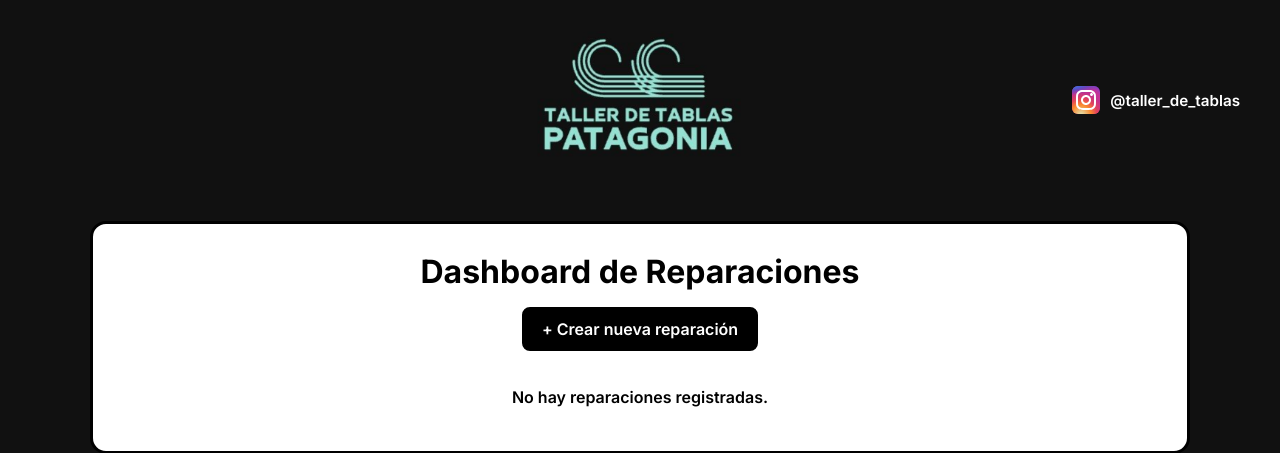
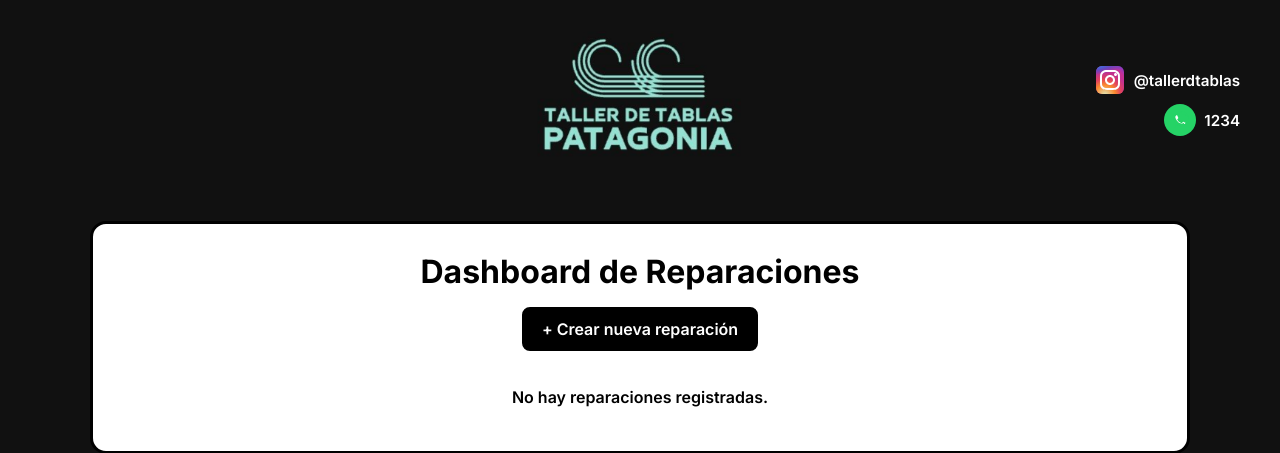
Before and after one commit to lolaliaga/Taller_de_Tablas, a Django app: page / in a window 1280 px wide. Shown: the top 453 px of the page. Run offline with Django 5.2, Linux system fonts and the light colour scheme; the visitor is signed in with stand-in values (Sample User, id 1); data that the repository does not hold is empty.

Commit message:
Update header social links

```diff
--- a/reparaciones/static/reparaciones/estilos.css
+++ b/reparaciones/static/reparaciones/estilos.css
@@ -50,9 +50,16 @@ img {
     height: auto;
 }
 
-.header-social {
+.header-socials {
     position: absolute;
     right: 0;
+    display: flex;
+    flex-direction: column;
+    gap: 8px;
+    align-items: flex-end;
+}
+
+.header-social {
     display: inline-flex;
     align-items: center;
     gap: 8px;
--- a/reparaciones/templates/reparaciones/base.html
+++ b/reparaciones/templates/reparaciones/base.html
@@ -14,10 +14,16 @@
 <header class="main-header">
     <div class="header-inner">
         <img src="{% static 'reparaciones/logo_printscren.png' %}" alt="Taller de Tablas" class="header-logo">
-        <a class="header-social" href="https://www.instagram.com/taller_de_tablas/" target="_blank" rel="noopener noreferrer">
-            <img src="{% static 'reparaciones/ig-icon.svg' %}" alt="Instagram">
-            <span>@taller_de_tablas</span>
-        </a>
+        <div class="header-socials">
+            <a class="header-social" href="https://www.instagram.com/tallerdtablas/" target="_blank" rel="noopener noreferrer">
+                <img src="{% static 'reparaciones/ig-icon.svg' %}" alt="Instagram">
+                <span>@tallerdtablas</span>
+            </a>
+            <a class="header-social" href="https://wa.me/1234" target="_blank" rel="noopener noreferrer">
+                <img src="{% static 'reparaciones/whatsapp-icon.svg' %}" alt="WhatsApp">
+                <span>1234</span>
+            </a>
+        </div>
     </div>
 </header>
 
```
Also changed, not shown: reparaciones/static/reparaciones/whatsapp-icon.svg (added).
